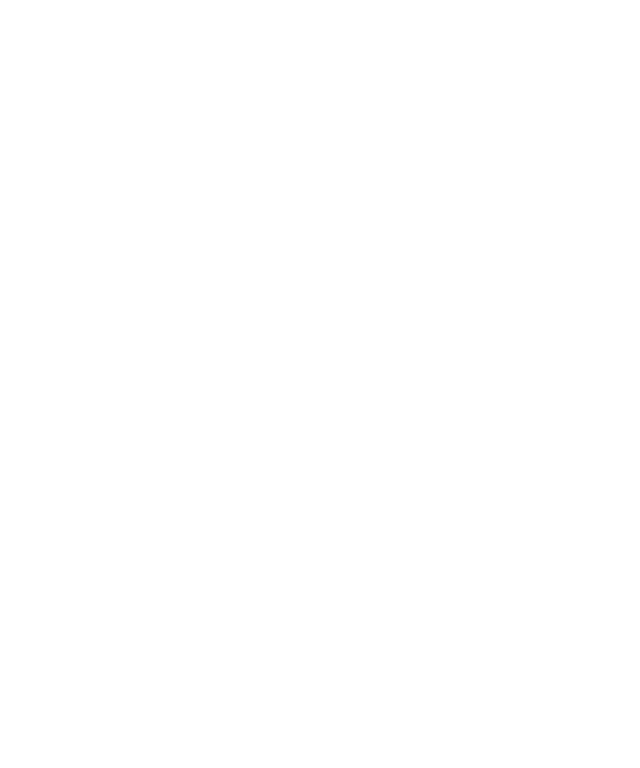
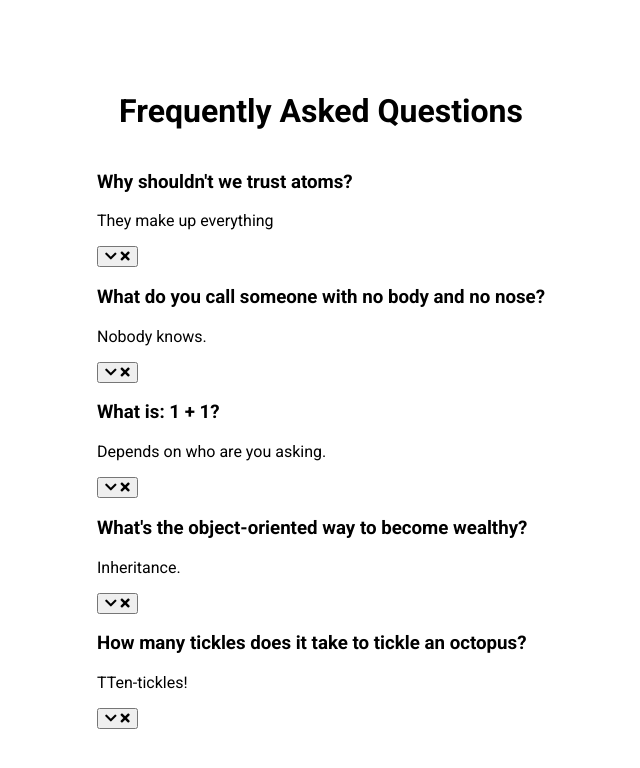
Before and after one commit to Joonys/FAQCollapse, a plain HTML site: page index.html in a window 1280 px wide. Shown: the whole page, without its empty margins (319-959 px from the left). Drawn offline with Linux system fonts and the light colour scheme.

Commit message:
feat: add faq boxes markup

```diff
--- a/index.html
+++ b/index.html
@@ -13,6 +13,55 @@
     <link rel="stylesheet" href="style.css" />
   </head>
   <body>
+    <h1>Frequently Asked Questions</h1>
+    <div class="faq-container">
+      <div class="faq active">
+        <h3 class="faq-title">Why shouldn't we trust atoms?</h3>
+        <p class="faq-text">They make up everything</p>
+        <button>
+          <i class="fas fa-chevron-down"></i>
+          <i class="fas fa-times"></i>
+        </button>
+      </div>
+      <div class="faq active">
+        <h3 class="faq-title">
+          What do you call someone with no body and no nose?
+        </h3>
+        <p class="faq-text">Nobody knows.</p>
+        <button>
+          <i class="fas fa-chevron-down"></i>
+          <i class="fas fa-times"></i>
+        </button>
+      </div>
+      <div class="faq active">
+        <h3 class="faq-title">What is: 1 + 1?</h3>
+        <p class="faq-text">Depends on who are you asking.</p>
+        <button>
+          <i class="fas fa-chevron-down"></i>
+          <i class="fas fa-times"></i>
+        </button>
+      </div>
+      <div class="faq active">
+        <h3 class="faq-title">
+          What's the object-oriented way to become wealthy?
+        </h3>
+        <p class="faq-text">Inheritance.</p>
+        <button>
+          <i class="fas fa-chevron-down"></i>
+          <i class="fas fa-times"></i>
+        </button>
+      </div>
+      <div class="faq active">
+        <h3 class="faq-title">
+          How many tickles does it take to tickle an octopus?
+        </h3>
+        <p class="faq-text">TTen-tickles!</p>
+        <button>
+          <i class="fas fa-chevron-down"></i>
+          <i class="fas fa-times"></i>
+        </button>
+      </div>
+    </div>
     <script src="script.js"></script>
   </body>
 </html>
```
